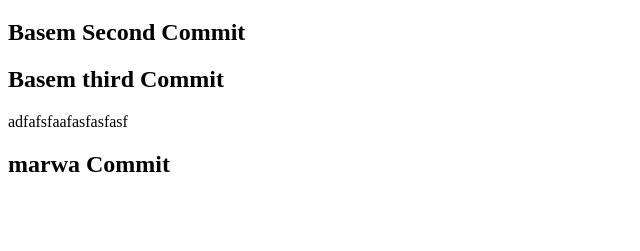
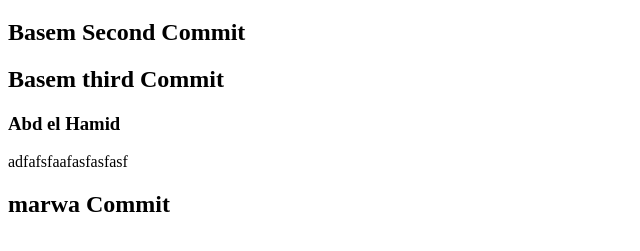
Before and after one commit to Basem-Sabry/SphinxTest, a plain HTML site: page index.html in a window 1280 px wide. Shown: the part 61-312 px from the top of the page, without its empty margins (0-640 px from the left). Drawn offline with Linux system fonts and the light colour scheme.

Commit message:
new commit

```diff
--- a/index.html
+++ b/index.html
@@ -11,6 +11,7 @@
         <h1>test testasdasdasd</h1>
         <h2>Basem Second Commit</h2>
         <h2>Basem third Commit</h2>
+        <h3>Abd el Hamid</h3>
 adfafsfaafasfasfasf
 <h2>marwa Commit</h2>
     </div>
```
